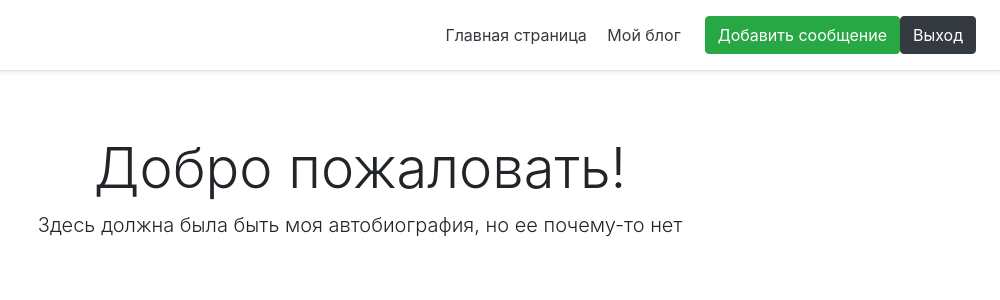
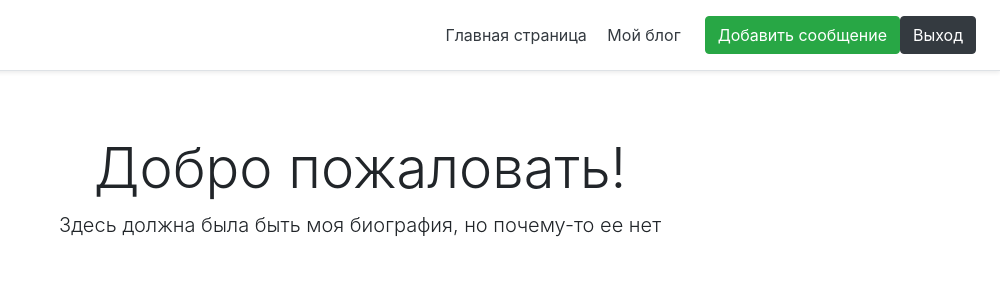
Before and after one commit to humooo/Python_second_review, a Flask app: page / in a window 1280 px wide. Shown: the top 300 px of the page, without its empty margins (280-1280 px from the left). Run offline with Flask 2, Linux system fonts and the light colour scheme; the visitor is signed in with stand-in values (Sample User, id 1); some libraries are stand-ins or nearby versions.

Commit message:
changed index.html

```diff
--- a/src/templates/index.html
+++ b/src/templates/index.html
@@ -6,7 +6,7 @@
 
 {% block body %}
 <div class="pricing-header px-3 py-3 pt-md-5 pb-md-4 mx-auto text-center">
-  <h1 class="display-4">Добро пожаловать!</h1>
-  <p class="lead">Здесь должна была быть моя автобиография, но ее почему-то нет</p>
+  <h2 class="display-4">Добро пожаловать!</h2>
+  <p class="lead">Здесь должна была быть моя биография, но почему-то ее нет</p>
 </div>
 {% endblock %}
```
